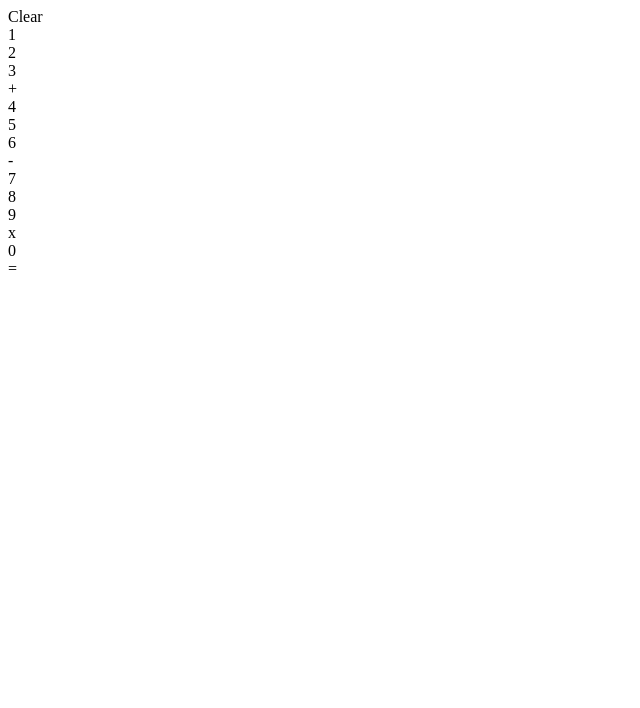
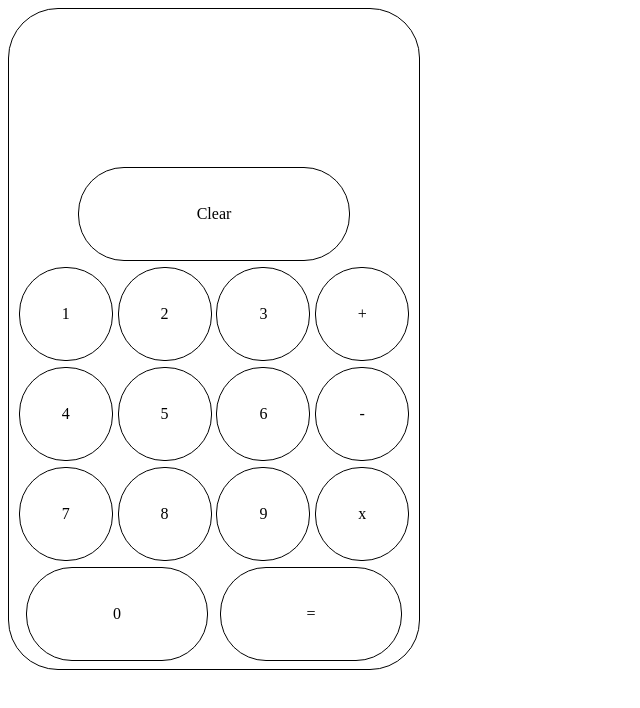
Before and after one commit to slyalchemist/simple-calculator, a plain HTML site: page index.html in a window 1280 px wide. Shown: the whole page, without its empty margins (0-640 px from the left). Drawn offline with Linux system fonts and the light colour scheme.

Commit message:
Add basic styling

```diff
--- a/index.html
+++ b/index.html
@@ -4,34 +4,37 @@
         <title>Simple Calculator</title>
         <meta charset="utf-8">
         <script src="script.js" defer></script>
+        <link href="styles.css" rel="stylesheet">
     </head>
 
     <body>
         <div class="container">
             <div class="display"></div>
             <div class="buttons">
-                <div class="row clear">Clear</div>
                 <div class="row">
-                    <div class="number one">1</div>
-                    <div class="number two">2</div>
-                    <div class="number three">3</div>
-                    <div class="operator add">+</div>
+                    <div class="button clear">Clear</div>
                 </div>
                 <div class="row">
-                    <div class="number four">4</div>
-                    <div class="number five">5</div>
-                    <div class="number six">6</div>
-                    <div class="operator subtract">-</div>
+                    <div class="button number one">1</div>
+                    <div class="button number two">2</div>
+                    <div class="button number three">3</div>
+                    <div class="button operator add">+</div>
                 </div>
                 <div class="row">
-                    <div class="number seven">7</div>
-                    <div class="number eight">8</div>
-                    <div class="number nine">9</div>
-                    <div class="operator multiply">x</div>
+                    <div class="button number four">4</div>
+                    <div class="button number five">5</div>
+                    <div class="button number six">6</div>
+                    <div class="button operator subtract">-</div>
                 </div>
                 <div class="row">
-                    <div class="number zero">0</div>
-                    <div class="operator operate">=</div>
+                    <div class="button number seven">7</div>
+                    <div class="button number eight">8</div>
+                    <div class="button number nine">9</div>
+                    <div class="button operator multiply">x</div>
+                </div>
+                <div class="row">
+                    <div class="button number zero">0</div>
+                    <div class="button operator operate">=</div>
                 </div>
             </div>
         </div>
--- /dev/null
+++ b/styles.css
@@ -0,0 +1,45 @@
+.container{
+    width: 400px;
+    height: 650px;
+    display: flex;
+    flex-direction: column;
+    border-radius: 50px;
+    border: 1px solid black;
+    padding: 5px;
+}
+
+.display{
+    width: 100%;
+    height: 150px;
+}
+
+.buttons{
+    width: 100%;
+    display: flex;
+    flex-direction: column;
+}
+
+.row{
+    height: 100px;
+    display: flex;
+    justify-content: space-evenly;
+    align-items: center;
+}
+
+.button{
+    border: 1px solid black;
+    border-radius: 46px;
+    width: 92px;
+    height: 92px;
+    display: flex;
+    justify-content: center;
+    align-items: center;
+}
+
+.zero, .operate{
+    width: 180px;
+}
+
+.clear{
+    width: 270px;
+}
```
